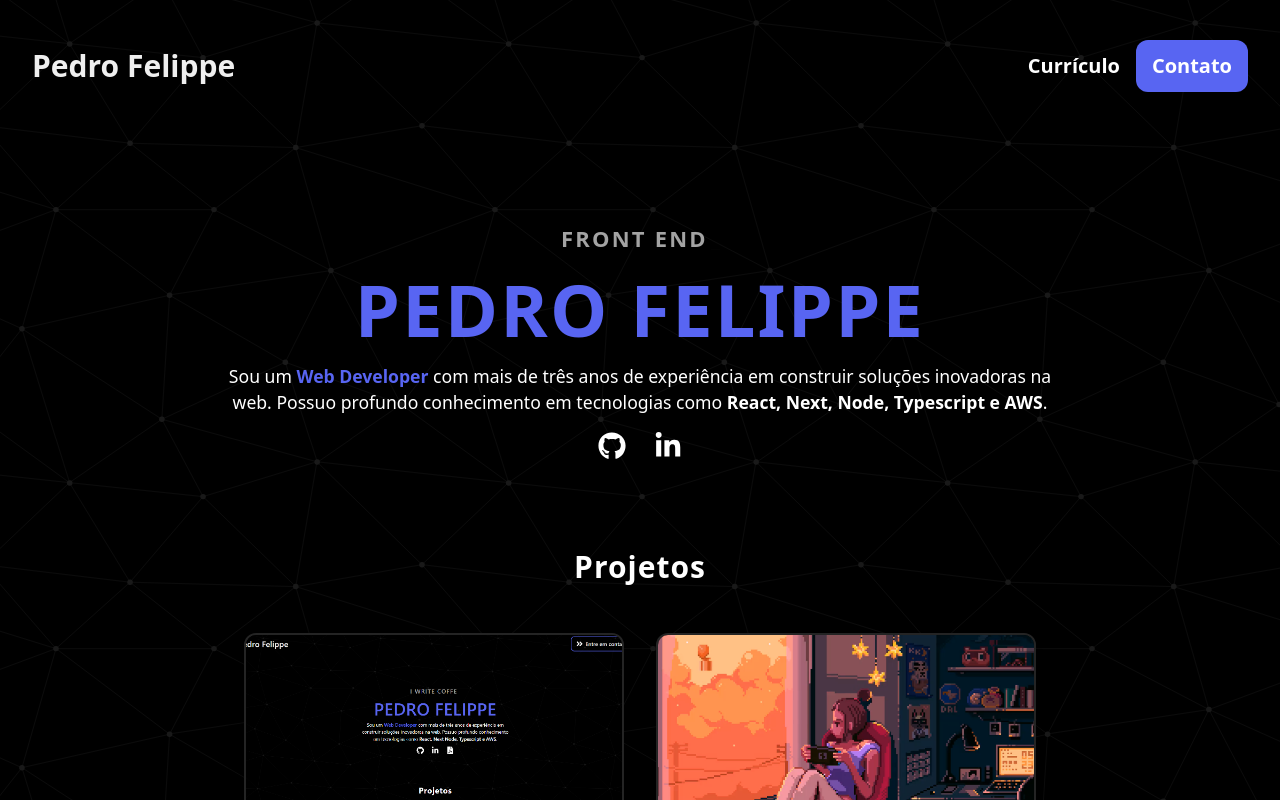
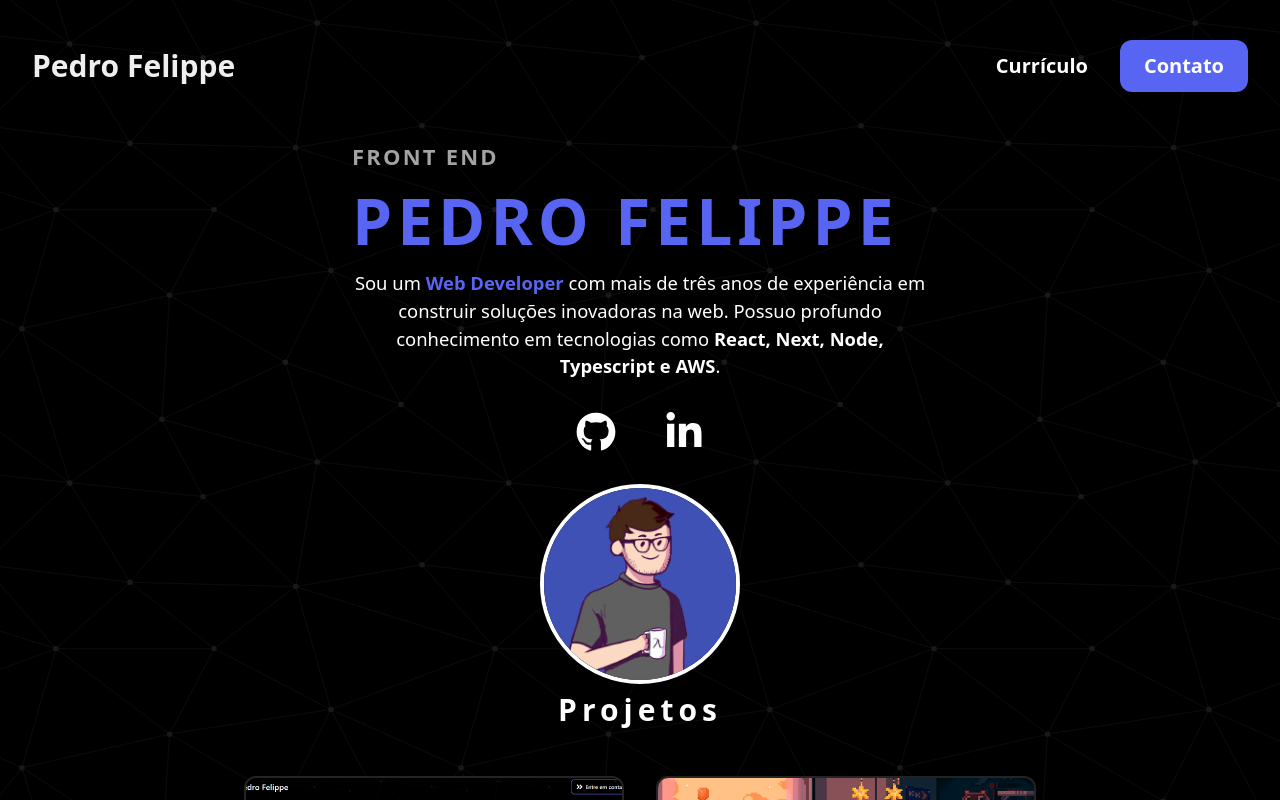
Before and after one commit to pefelippe/Portfolio, a Next.js app: page / in a window 1280 px wide. Built offline with nearby package versions, Linux system fonts and the light colour scheme.

Commit message:
feat: refactor css

```diff
--- a/pages/index.tsx
+++ b/pages/index.tsx
@@ -27,11 +27,11 @@ export default function Home() {
 
   return (
     <div className=" relative w-screen min-h-screen h-fit flex flex-col justify-evenly">
-      <div className="snap-center px-8 ">
+      <div className="snap-center">
         <Hero />
       </div>
 
-      <div className="snap-start max-md:snap-start  max-lg:px-8  ">
+      <div className="snap-start max-md:snap-start  ">
         <Projects projects={projects}  />
       </div>
     </div>
--- a/src/atoms/ContentTitle.tsx
+++ b/src/atoms/ContentTitle.tsx
@@ -6,7 +6,7 @@ type Title = {
 
 function ContentTitle({ title }: Title) {
   return (
-    <div className="flex text-[#fff] w-fit text-center justify-center text-3xl tracking-[1px]  font-bold">
+    <div className="flex text-[#fff] w-fit text-center justify-center text-3xl tracking-[5px]  font-bold">
       {title}
     </div>
   );
--- a/src/components/Header.tsx
+++ b/src/components/Header.tsx
@@ -2,16 +2,10 @@ import { motion } from "framer-motion";
 import Link from "next/link";
 import { useRouter } from "next/router";
 import React from "react";
-import { FaGithub } from "react-icons/fa";
-import { FaFilePdf, FaLinkedinIn, FaAngleDoubleRight } from "react-icons/fa";
-import { Typewriter } from "react-simple-typewriter";
-
-import AnimatedBtn from "../components/motion/AnimatedBtn";
 
 type Props = {};
 
 function Header({}: Props) {
-  const router = useRouter();
   return (
     <motion.div
       initial={{ opacity: 0 }}
@@ -24,19 +18,18 @@ function Header({}: Props) {
         <p className="text-3xl">Pedro Felippe </p>
       </Link>
 
-      <div className="flex gap-4">
+      <div className="flex gap-4 md:gap-8">
         <Link
           href="https://resume.io/r/m2cn8pnqu"
           className=" items-center justify-center flex
-          w-fit text-sm md:text-xl mx auto  font-semibold text-[#fff]
-          "
+          w-fit text-md md:text-xl mx auto  font-semibold text-[#fff]"
         >
           <p>Currículo</p>
         </Link>
         <Link
           href="/Contact"
-          className=" items-center justify-center flex gap-2 p-3 px-4
-        w-fit text-sm md:text-xl mx auto rounded-xl font-semibold text-[#fff]
+          className=" items-center justify-center flex gap-2 p-3 px-6
+        w-fit text-md md:text-xl mx auto rounded-xl font-semibold text-[#fff]
         transition-all  bg-[#5865f2] hover:bg-[#5865f2]/80"
         >
           <p>Contato</p>
--- a/src/content/Hero.tsx
+++ b/src/content/Hero.tsx
@@ -13,15 +13,9 @@ export default function Hero() {
       initial={{ y: 25, opacity: 0 }}
       animate={{ y: 0, opacity: 1 }}
       transition={{ duration: 2.5 }}
-      className="min-h-fit h-[40vh] relative flex w-full justify-center mx-auto  max-md:flex-col max-w-4xl px-8 "
+      className=" h-[70vh] relative flex w-full flex-col  items-center justify-center mx-auto max-w-4xl px-8 gap-8"
     >
-      <div className="flex w-full flex-col text-center items-center justify-center mx-auto ">
-        {/* <motion.img
-          alt="avatar-pefelippe"
-          src="assets/avatar-pdr.png"
-          className="rounded-full h-[150px] w-[150px]  border-4 hover:border-0 transition-all "
-        /> */}
-
+      <div className="">
         <motion.p
           initial={{ y: -25, opacity: 0 }}
           animate={{ y: 0, opacity: 1 }}
@@ -44,14 +38,13 @@ export default function Hero() {
             delaySpeed={2000}
           />
         </motion.p>
+        <p className=" text-[#5865f2] uppercase text-[2rem] md:text-[4rem] font-bold tracking-[5px]">
+          Pedro Felippe
+        </p>
 
-        <h1 className=" text-[#5865f2] uppercase text-[3rem] md:text-[4.5rem] font-semibold tracking-[2.2px]">
-          Pedro Felippe
-        </h1>
-
-        <p className=" text-gray-400 max-w-4xl mx-auto text-[0.8rem] md:text-[1.1rem]">
+        <p className=" text-gray-400 text-center max-w-xl mx-auto text-[1rem] md:text-[1.15rem]">
           Sou um{" "}
-          <span className="text-[#5865f2]  font-semibold">Web Developer</span>{" "}
+          <span className="text-[#5865f2] font-semibold">Web Developer</span>{" "}
           com mais de três anos de experiência em construir soluções inovadoras
           na web. Possuo profundo conhecimento em tecnologias como{" "}
           <span className=" font-semibold">
@@ -59,24 +52,25 @@ export default function Hero() {
           </span>
           .
         </p>
-        <div className="pt-4 flex gap-6 ">
-          <div className="flex gap-3">
-            <AnimatedBtn
-              className="iconHeader"
-              href="https://github.com/pefelippe"
-            >
-              <FaGithub className="h-7 w-7 " />
+      </div>
+      <div className=" flex gap-8 ">
+        <AnimatedBtn className="iconHeader" href="https://github.com/pefelippe">
+          <FaGithub className="h-10 w-10 " />
         </AnimatedBtn>
 
         <AnimatedBtn
           className="iconHeader"
           href="https://www.linkedin.com/in/pedro-felippe/"
         >
-              <FaLinkedinIn className="h-7 w-7 text-[#fff]" />
+          <FaLinkedinIn className="h-10 w-10 " />
         </AnimatedBtn>
       </div>
-        </div>
-      </div>
+
+      <motion.img
+        alt="avatar-pefelippe"
+        src="assets/avatar-pdr.png"
+        className="rounded-full h-[200px] w-[200px]  border-4 hover:border-0 transition-all "
+      />
     </motion.div>
   );
 }
```
Lines whose indentation alone changed are shown as unchanged.
